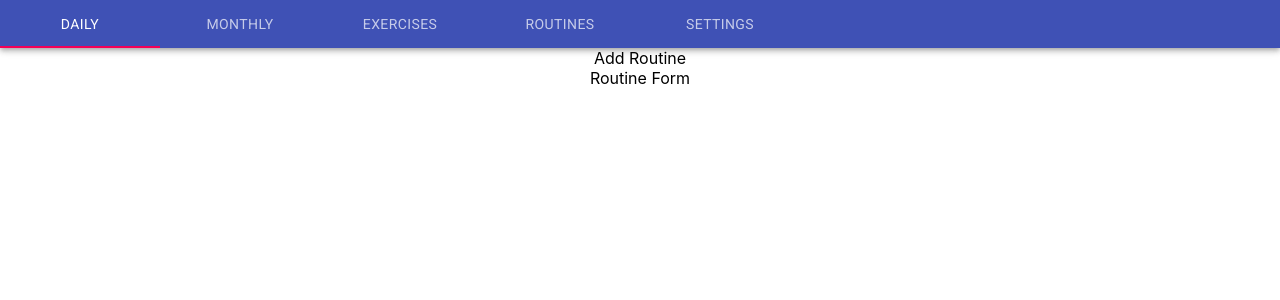
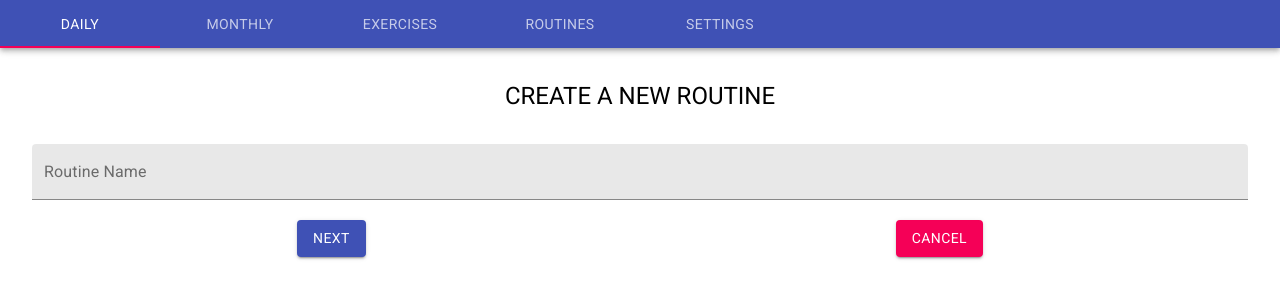
Before and after one commit to junsushin-dev/workout-counter, a React (Create React App) app in the folder packages/frontend/: page /routines/new in a window 1280 px wide. Shown: the top 300 px of the page. Built offline with nearby package versions, Linux system fonts and the light colour scheme.

Commit message:
feat: Add addRoutine page and form

```diff
--- a/packages/frontend/src/apis/routinesAPI.ts
+++ b/packages/frontend/src/apis/routinesAPI.ts
@@ -7,7 +7,7 @@ export const getRoutines = async (): Promise<IRoutine[]> => {
   return routines;
 };
 
-export const addRoutine = async (routine: AddRoutineDTO) => {
+export const addRoutine = async (routine: AddRoutineDTO): Promise<IRoutine> => {
   const addedRoutine = await customFetch('/api/routines', {
     method: 'POST',
     headers: {
--- a/packages/frontend/src/views/Routines/AddRoutinePage.tsx
+++ b/packages/frontend/src/views/Routines/AddRoutinePage.tsx
@@ -1,12 +1,17 @@
+import { Box, Typography } from '@material-ui/core';
 import React from 'react';
 
 import { RoutineForm } from './RoutineForm';
 
 export function AddRoutinePage() {
   return (
-    <div>
-      Add Routine
+    <Box display="flex" flexDirection="column" height="100%" padding={4}>
+      <Box paddingBottom={4}>
+        <Typography variant="h5" component="h1">
+          CREATE A NEW ROUTINE
+        </Typography>
+      </Box>
       <RoutineForm />
-    </div>
+    </Box>
   );
 }
--- a/packages/frontend/src/views/Routines/RoutineForm.tsx
+++ b/packages/frontend/src/views/Routines/RoutineForm.tsx
@@ -1,5 +1,40 @@
+import { Box, Button } from '@material-ui/core';
 import React from 'react';
+import { useForm } from 'react-hook-form';
+import { useHistory } from 'react-router-dom';
+
+import { addRoutine } from '../../apis/routinesAPI';
+import { AddExerciseDTO } from '../../types';
+import { StyledTextField } from '../Exercises/styled';
 
 export function RoutineForm() {
-  return <div>Routine Form</div>;
+  const history = useHistory();
+  const { register, handleSubmit } = useForm();
+
+  const onSubmit = async (data: AddExerciseDTO) => {
+    try {
+      const addedRoutine = await addRoutine(data);
+      history.push(`/routines/${addedRoutine.id}`);
+    } catch (error) {
+      console.log(error);
+    }
+  };
+
+  const onCancel = () => {
+    history.push('/routines');
+  };
+
+  return (
+    <form onSubmit={handleSubmit(onSubmit)}>
+      <StyledTextField {...register('name')} label="Routine Name" variant="filled" />
+      <Box display="flex" justifyContent="space-around">
+        <Button type="submit" variant="contained" color="primary">
+          Next
+        </Button>
+        <Button onClick={onCancel} variant="contained" color="secondary">
+          Cancel
+        </Button>
+      </Box>
+    </form>
+  );
 }
```
